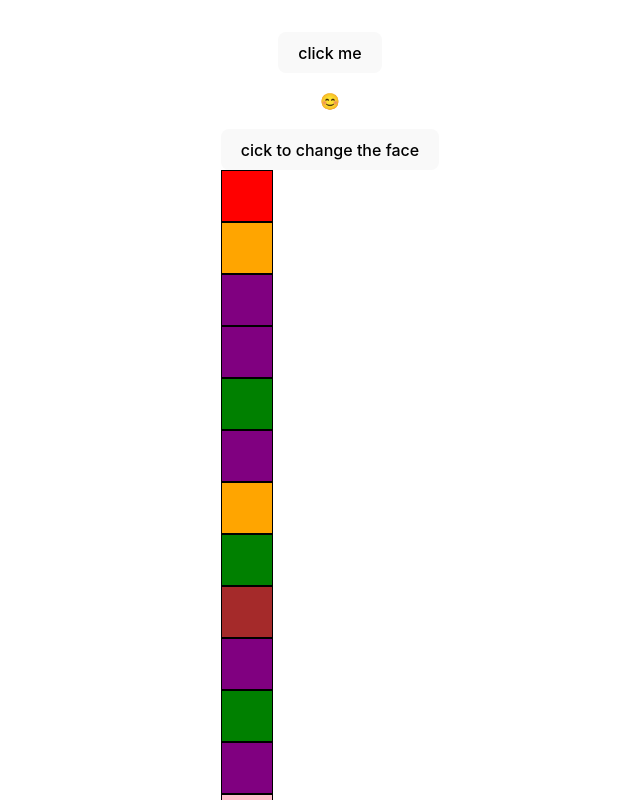
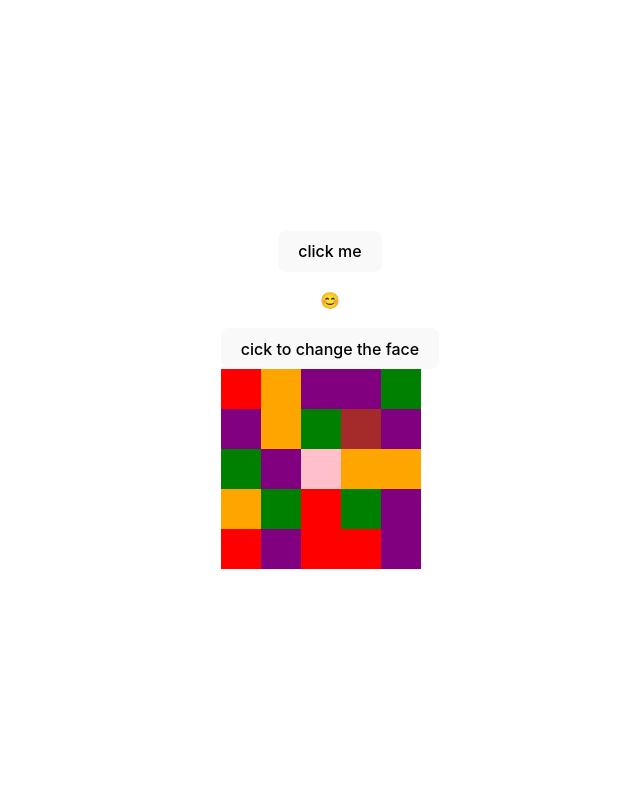
Before and after one commit to Anicodebekeh/React-Basis, a React (Vite) app in the folder vite-project/: page / in a window 1280 px wide. Shown: the top 800 px of the page, without its empty margins (310-950 px from the left). Built offline with nearby package versions, Linux system fonts and the light colour scheme.

Commit message:
color grid

```diff
--- a/vite-project/src/Box.css
+++ b/vite-project/src/Box.css
@@ -1,5 +1,5 @@
 .box{
-    width: 50px;
-    height: 50px;
-    border: 1px #000 solid;
+    width: 20%;
+    height: 20%;
+    /* border: 1px #000 solid; */
 }
--- a/vite-project/src/Box.jsx
+++ b/vite-project/src/Box.jsx
@@ -4,8 +4,8 @@ import './Box.css'
 const colorIdx = (arr)=>{
     const idx =Math.floor(Math.random()*arr.length);
     return arr[idx]
+}
 
-}
 export default function Box({color}){
     const [newColor, setNewColor]= useState(colorIdx(color))
 
--- /dev/null
+++ b/vite-project/src/MultipleBox.css
@@ -0,0 +1,6 @@
+.multipleBox{
+    width: 200px;
+    height:200px;
+    display: flex;
+    flex-wrap: wrap;
+}
--- a/vite-project/src/MultipleBox.jsx
+++ b/vite-project/src/MultipleBox.jsx
@@ -1,9 +1,10 @@
 import Box from "./Box"
+import './MultipleBox.css'
 
 export default function MultipleBox ({color}){
     const boxes = []
     for (let i=0; i<25; i++){
         boxes.push( <Box color={color}/>)
     }
-    return <div>{boxes}</div>
+    return <div className="multipleBox">{boxes}</div>
 }
```
